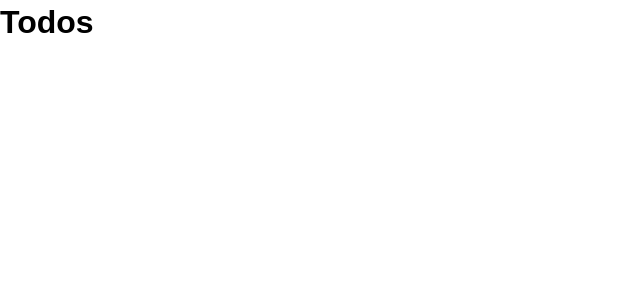
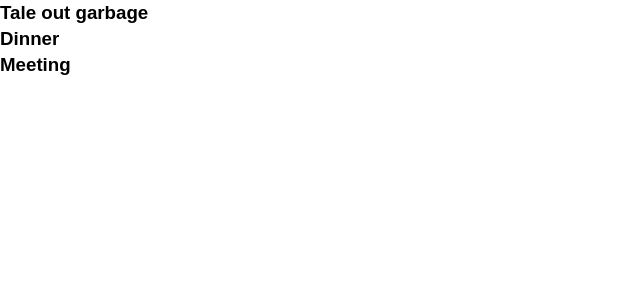
Before and after one commit to Asif1924/Todo-React, a React (Create React App) app: page / in a window 1280 px wide. Shown: the top 300 px of the page, without its empty margins (0-640 px from the left). Built offline with nearby package versions, Linux system fonts and the light colour scheme.

Commit message:
commit again

```diff
--- a/src/App.js
+++ b/src/App.js
@@ -3,10 +3,35 @@ import Todos from './components/Todos'
 import './App.css';
 
 class App extends Component {
+
+  state = {
+    todos:[
+
+      {
+        id: 1,
+        title:'Tale out garbage',
+        completed: false
+      },
+      {
+        id: 2,
+        title:'Dinner',
+        completed: false
+      },
+      {
+        id: 3,
+        title:'Meeting',
+        completed: false
+      }
+
+
+    ]
+  }
+
   render(){
+    console.log(this.state.todos);
     return (
       <div className="App">
-        <Todos/>
+        <Todos todos={this.state.todos}/>
       </div>
     );
   }
--- a/src/components/Todos.js
+++ b/src/components/Todos.js
@@ -2,11 +2,10 @@ import React, {Component} from 'react';
 
 class Todos extends Component {
     render(){
-        return (
-            <div>
-              <h1>Todos</h1>
-            </div>
-          );
+      console.log(this.props.todos);
+        return this.props.todos.map( (todo) => (
+            <h3>{todo.title}</h3>
+        ));
     }
 }
 
```
Also changed, not shown: src/components/TodoItem.js (added).
